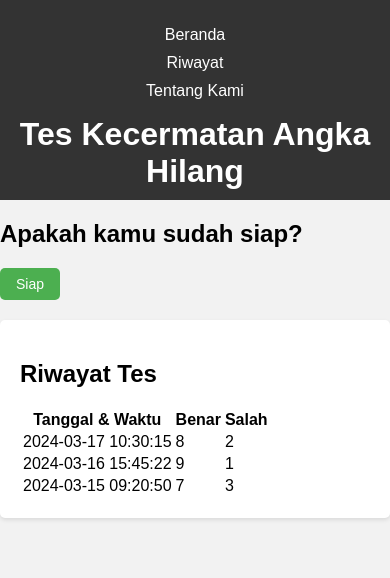
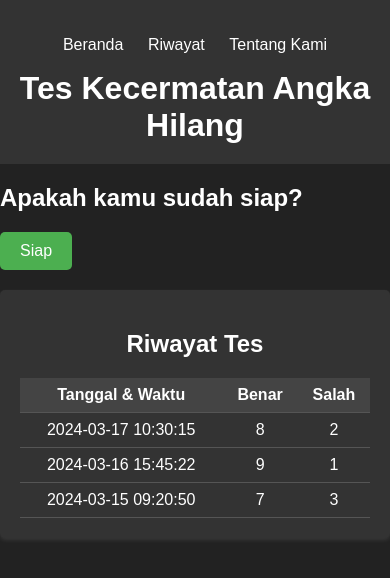
Before and after one commit to careninaz/Kecermatan-Angka, a plain HTML site: page index.html in a window 390 px wide. Both pictures are taken after a click on the link "Riwayat". Drawn offline with Linux system fonts and the light colour scheme.

Commit message:
style.css

```diff
--- a/style.css
+++ b/style.css
@@ -1,6 +1,7 @@
 body {
     font-family: Arial, sans-serif;
-    background-color: #f2f2f2;
+    background-color: #222;
+    color: #fff;
     margin: 0;
 }
 
@@ -11,13 +12,8 @@ body {
 
 header {
     background-color: #333;
-    color: #fff;
     padding: 20px 0;
     text-align: center;
-}
-
-header h1 {
-    margin: 0;
 }
 
 nav ul {
@@ -39,6 +35,10 @@ nav ul li a {
     text-decoration: none;
 }
 
+header h1 {
+    margin: 0;
+}
+
 button {
     cursor: pointer;
     padding: 10px 20px;
@@ -55,21 +55,27 @@ button:hover {
 }
 
 #reference, #question, #history {
-    background-color: #fff;
+    background-color: #333;
     padding: 20px;
     margin: 20px 0;
     border-radius: 5px;
-    box-shadow: 0 2px 4px rgba(0, 0, 0, 0.1);
-}
-
-.options {
-    margin-top: 10px;
+    box-shadow: 0 2px 4px rgba(255, 255, 255, 0.1);
+    text-align: center;
 }
 
 .options button {
     margin: 5px;
     padding: 5px 10px;
     font-size: 16px;
+    background-color: #444;
+    color: #fff;
+    border: none;
+    border-radius: 5px;
+    transition: background-color 0.3s;
+}
+
+.options button:hover {
+    background-color: #666;
 }
 
 .options button.correct {
@@ -81,26 +87,24 @@ button:hover {
 }
 
 .options button.disabled {
-    background-color: #ccc;
+    background-color: #888;
 }
 
-#timer {
-    font-size: 24px;
-    margin-bottom: 10px;
+#historyTable {
+    width: 100%;
+    border-collapse: collapse;
 }
 
-@media screen and (max-width: 600px) {
-    header {
-        padding: 10px;
-    }
+#historyTable th, #historyTable td {
+    padding: 8px;
+    border-bottom: 1px solid #555;
+}
 
-    nav ul li {
-        display: block;
-        margin: 10px 0;
-    }
+#historyTable th {
+    background-color: #444;
+    color: #fff;
+}
 
-    button {
-        font-size: 14px;
-        padding: 8px 16px;
-    }
+#historyTable tbody tr:hover {
+    background-color: #555;
 }
```
